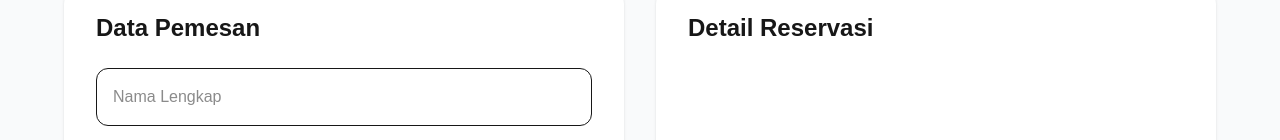
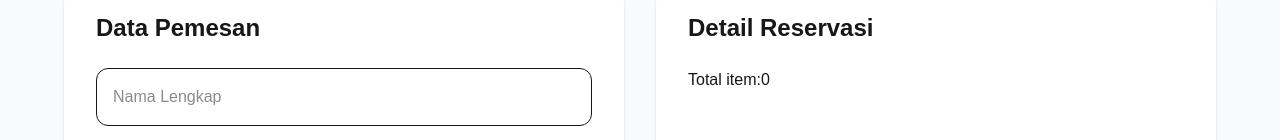
Before and after one commit to salavansaputra-cell/TA-WEB-24A-SANSAN, a Next.js app in the folder kyokko/: page /reservasi in a window 1280 px wide. Shown: the part 244-384 px from the top of the page. Built offline with nearby package versions, Linux system fonts and the light colour scheme.

Commit message:
Aurly: menambahkan cart dari localStorage

```diff
--- a/kyokko/app/reservasi/page.tsx
+++ b/kyokko/app/reservasi/page.tsx
@@ -90,7 +90,9 @@ export default function ReservasiPage() {
             </div>
 
             <div className="bg-blue-100 rounded-xl p-4">
-              Lama Menginap: {jumlahMalam} malam
+              Lama Menginap:
+              {jumlahMalam}
+              malam
             </div>
           </div>
         </div>
@@ -99,18 +101,10 @@ export default function ReservasiPage() {
         <div className="bg-white rounded-3xl shadow p-8">
           <h2 className="text-2xl font-bold mb-6">Detail Reservasi</h2>
 
-          <div className="space-y-4">
-            {cart.map((item, index) => (
-              <div key={index} className="border rounded-2xl p-4">
-                <h3 className="font-semibold">{item.name}</h3>
-
-                <p className="text-gray-600">
-                  Rp
-                  {item.price.toLocaleString("id-ID")}
-                </p>
-              </div>
-            ))}
-          </div>
+          <p>
+            Total item:
+            {cart.length}
+          </p>
         </div>
       </div>
     </main>
```
